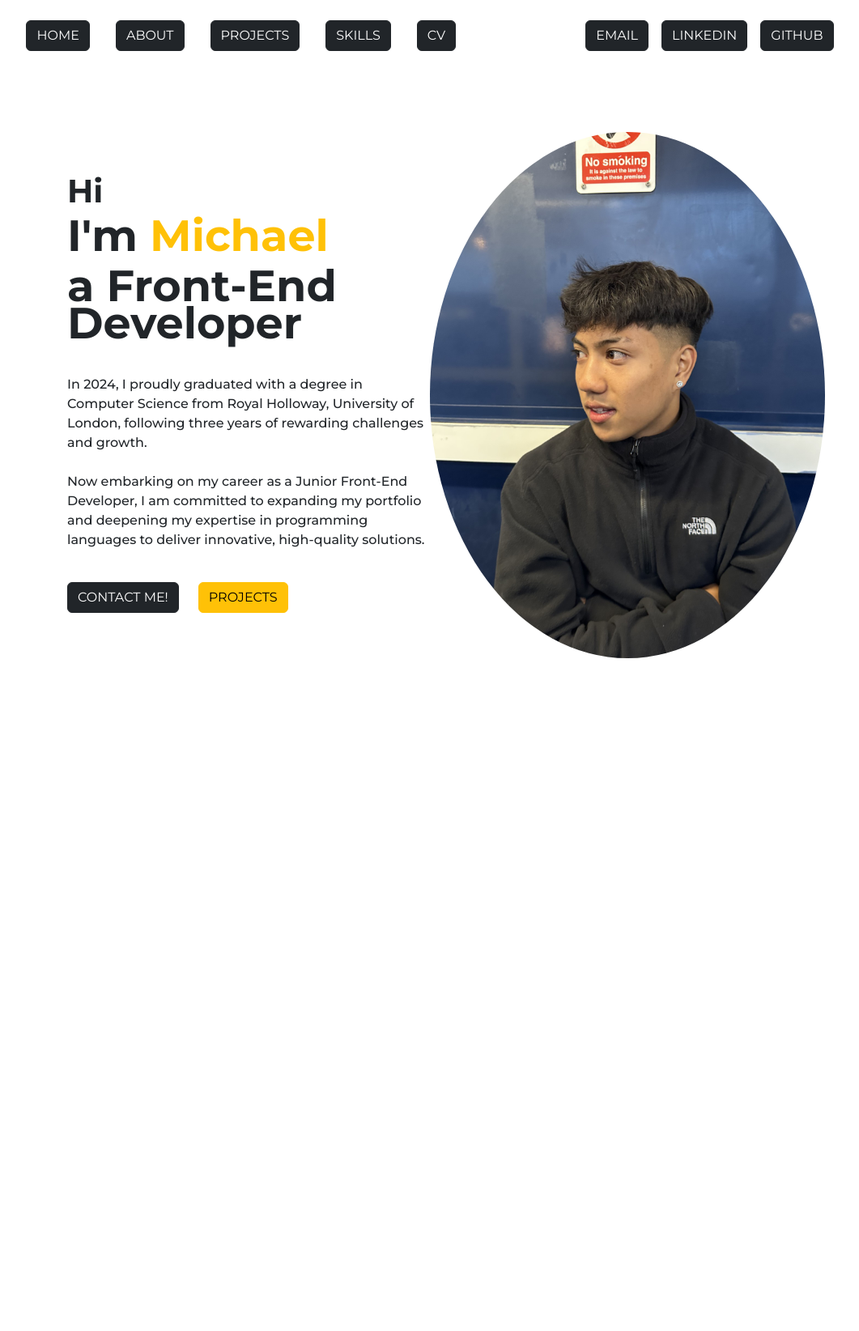
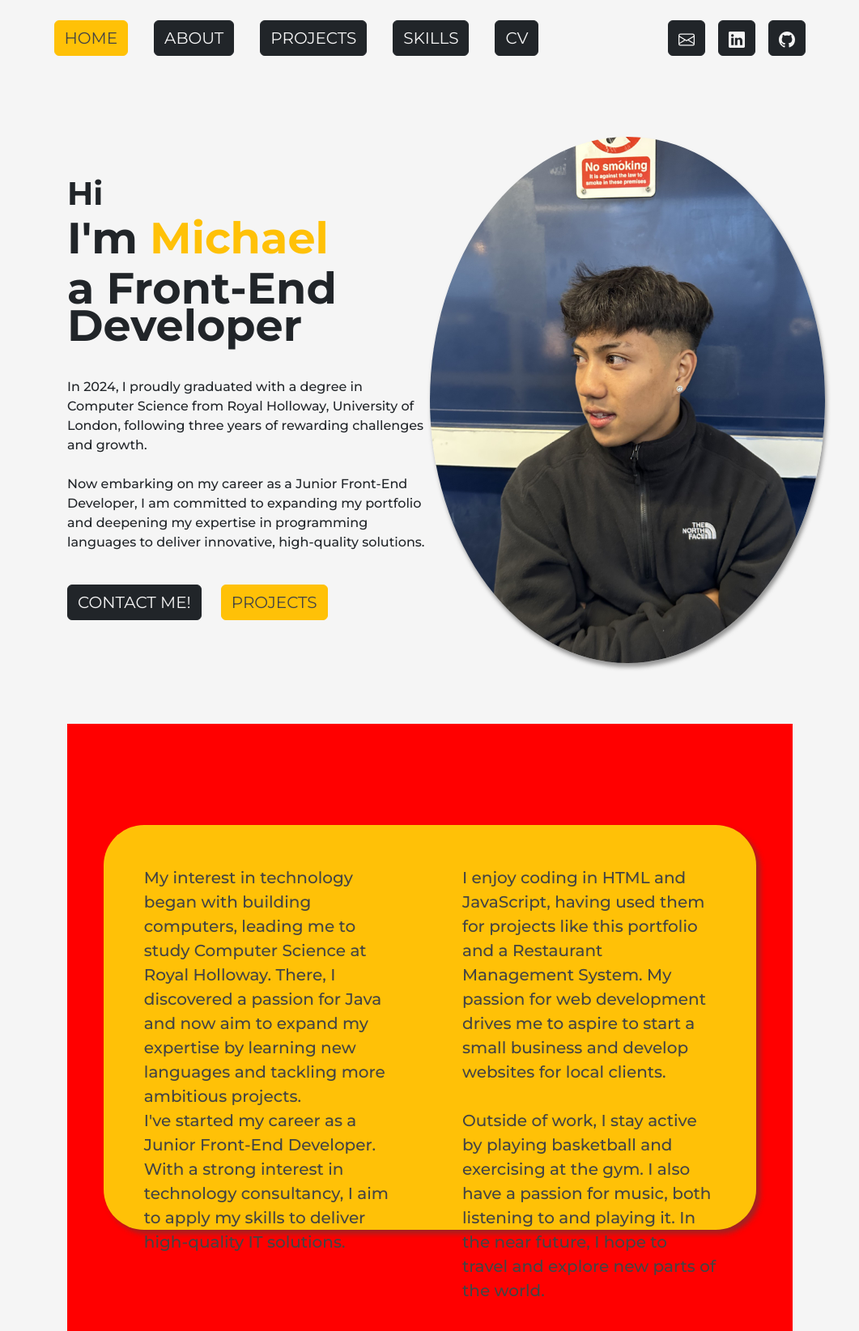
Before and after one commit to MTHP20/mtp-portfolio-website, a React (Create React App) app in the folder mtp-portfolio/: page / in a window 1280 px wide. Shown: the whole page at 81% size, without its empty margins (109-1170 px from the left). Before the commit the page ends 888 px from the top, so only its background shows below. Built offline with nearby package versions, Linux system fonts and the light colour scheme.

Commit message:
update on packages and info container, fixed padding too

```diff
--- a/mtp-portfolio/package.json
+++ b/mtp-portfolio/package.json
@@ -3,14 +3,17 @@
   "version": "0.1.0",
   "private": true,
   "dependencies": {
+    "@coreui/react": "^5.4.1",
     "@fortawesome/fontawesome-svg-core": "^6.7.1",
     "@fortawesome/free-solid-svg-icons": "^6.7.1",
     "@fortawesome/react-fontawesome": "^0.2.2",
     "@testing-library/jest-dom": "^5.17.0",
     "@testing-library/react": "^13.4.0",
     "@testing-library/user-event": "^13.5.0",
+    "bootstrap": "^5.3.3",
     "react": "^18.3.1",
     "react-dom": "^18.3.1",
+    "react-icons": "^5.3.0",
     "react-router-dom": "^7.0.1",
     "react-router-hash-link": "^2.4.3",
     "react-scripts": "5.0.1",
--- a/mtp-portfolio/src/App.css
+++ b/mtp-portfolio/src/App.css
@@ -1,3 +1,17 @@
+#root,
+html {
+  background-color: whitesmoke;
+}
+
+.btn {
+  color: whitesmoke;
+  font-size: 20px;
+}
+
+.btn-warning {
+  color: #444444;
+}
+
 .body {
   font-family: 'Montserrat';
   height: 100vh;
@@ -12,6 +26,7 @@ header {
   width: 80%;
   margin: auto;
   display: flex;
+  color: whitesmoke;
   justify-content: center;
   gap: 10rem;
   position: sticky;
--- a/mtp-portfolio/src/App.js
+++ b/mtp-portfolio/src/App.js
@@ -7,25 +7,28 @@ import Projects from './sections/projects';
 import Skills from './sections/skills';
 import CV from './sections/cv';
 import './App.css';
+import { BsLinkedin, BsGithub, BsEnvelope } from "react-icons/bs";
+import 'bootstrap/dist/css/bootstrap.min.css';
+
 
 function App() {
   return (
     <Router>
       <header>
         <div className="nav1">
-          <Link to="/"><button className="btn btn-dark">HOME</button></Link>
+          <Link to="/"><button className="btn btn-warning">HOME</button></Link>
           <Link to="about"><button className="btn btn-dark">ABOUT</button></Link>
           <Link to="projects"><button className="btn btn-dark">PROJECTS</button></Link>
           <Link to="skills"><button className="btn btn-dark">SKILLS</button></Link>
           <Link to="cv"><button className="btn btn-dark">CV</button></Link>
         </div>
         <div className="nav2">
-          <button className="btn btn-dark">EMAIL</button>
+          <button className="btn btn-dark"><BsEnvelope /></button>
           <a href="https://www.linkedin.com/in/mthp/" target="_blank" rel="noopener noreferrer">
-            <button className="btn btn-dark">LINKEDIN</button>
+            <button className="btn btn-dark"><BsLinkedin /></button>
           </a>
           <a href="github.com/mthp20" target="_blank" rel="noopener noreferrer">
-            <button className="btn btn-dark">GITHUB</button>
+            <button className="btn btn-dark"><BsGithub /></button>
           </a>
         </div>
       </header>
--- a/mtp-portfolio/src/index.css
+++ b/mtp-portfolio/src/index.css
@@ -5,6 +5,7 @@ body {
     sans-serif;
   -webkit-font-smoothing: antialiased;
   -moz-osx-font-smoothing: grayscale;
+
 }
 
 code {
--- a/mtp-portfolio/src/sections/home.css
+++ b/mtp-portfolio/src/sections/home.css
@@ -37,6 +37,7 @@
 .profile {
     border-radius: 50%;
     height: 650px;
+    box-shadow: 2px 5px 5px rgba(58, 57, 57, 0.5);
 }
 
 .m {
@@ -46,3 +47,46 @@
 .highlight {
     color: #FFC107;
 }
+
+
+
+.second {
+    height: 750px;
+    display: flex;
+    justify-content: center;
+    align-items: center;
+    background-color: red;
+}
+
+.contain {
+    display: flex;
+    flex-direction: column;
+    justify-content: space-around;
+    align-items: center;
+    height: 500px;
+    font-size: 20px;
+    font-weight: 500;
+    padding: 50px;
+    width: 90%;
+    color: #444444;
+    background-color: #FFC107;
+    border-radius: 50px;
+    box-shadow: 5px 5px 6px rgba(68, 68, 68, 0.5);
+}
+
+.yesyes {
+    display: flex;
+    flex-wrap: wrap;
+    justify-content: space-between;
+    align-items: flex-start;
+    text-align: left;
+    gap: 5rem;
+    /* Aligns the first two columns to the top */
+
+}
+
+.CCol {
+    flex: 1;
+    /* Makes columns take equal space */
+    margin: 5px;
+}
--- a/mtp-portfolio/src/sections/home.js
+++ b/mtp-portfolio/src/sections/home.js
@@ -3,6 +3,7 @@ import '../App.css';
 import './home.css';
 import profile from '../images/mainPhoto.jpg';
 import { Link } from 'react-router-dom';
+import { CCol, CRow, CContainer } from '@coreui/react';
 
 
 const Home = () => {
@@ -28,9 +29,32 @@ const Home = () => {
                     </div>
                 </div>
                 <div class="picture">
-                    <img src={profile} class="profile" />
+                    <img src={profile} class="profile" alt="profile" />
                 </div>
             </div>
+            <div class="second">
+                <CContainer class="contain">
+                    <CRow class="yesyes" xs={{ cols: 2 }}>
+                        <CCol >
+                            My interest in technology began with building computers, leading me to study Computer Science at Royal Holloway. There, I discovered a passion for Java and now aim to expand my expertise by learning new languages and tackling more ambitious projects.
+                        </CCol>
+                        <CCol >
+                            I enjoy coding in HTML and JavaScript, having used them for projects like this portfolio and a Restaurant Management System. My passion for web development drives me to aspire to start a small business and develop websites for local clients.
+                        </CCol>
+                    </CRow>
+                    <CRow class="yesyes" xs={{ cols: 2 }}>
+                        <CCol>
+                            I've started my career as a Junior Front-End Developer. With a strong interest in technology consultancy, I aim to apply my skills to deliver high-quality IT solutions.
+                        </CCol>
+                        <CCol>
+                            Outside of work, I stay active by playing basketball and exercising at the gym. I also have a passion for music, both listening to and playing it. In the near future, I hope to travel and explore new parts of the world.
+                        </CCol>
+                    </CRow>
+                </CContainer>
+            </div>
+            {/* <div class="second">
+
+            </div> */}
         </div>
     );
 };
```
Also changed, not shown: 1 other file (tests, documents, lock files or other folders).
